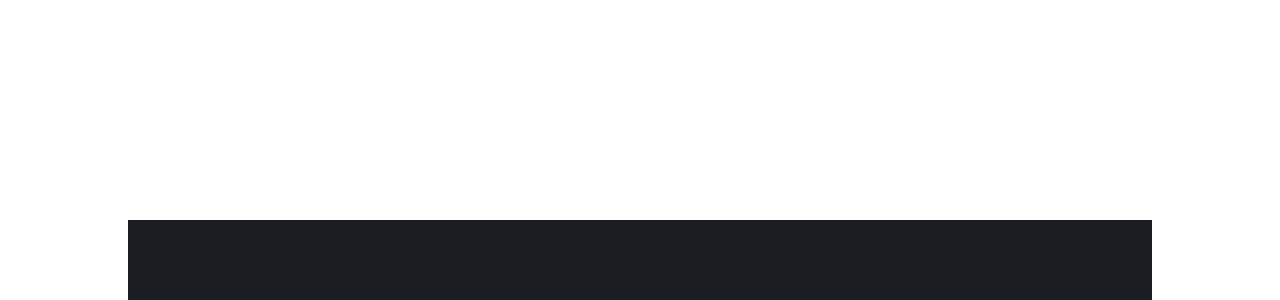
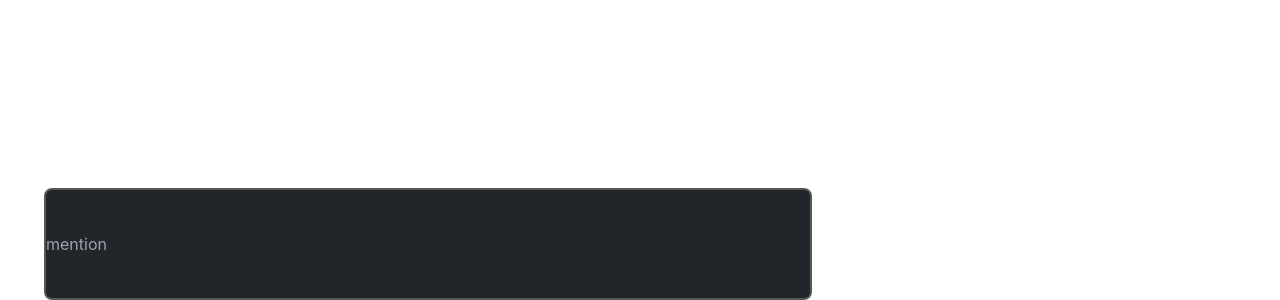
Before and after one commit to pran01/smack, a React (Create React App) app: page / in a window 1280 px wide. Shown: the part 500-800 px from the top of the page. Built offline with nearby package versions, Linux system fonts and the light colour scheme.

Commit message:
added debounce function

```diff
--- a/package.json
+++ b/package.json
@@ -13,6 +13,7 @@
     "@types/react-dom": "^18.0.10",
     "email-js": "^2.0.2",
     "firebase": "^9.17.1",
+    "lodash.debounce": "^4.0.8",
     "react": "^18.2.0",
     "react-dom": "^18.2.0",
     "react-query": "^3.39.3",
@@ -45,5 +46,8 @@
       "last 1 firefox version",
       "last 1 safari version"
     ]
+  },
+  "devDependencies": {
+    "@types/lodash.debounce": "^4.0.7"
   }
 }
--- a/src/App.tsx
+++ b/src/App.tsx
@@ -9,6 +9,7 @@
 import AuthFirebase from "./components/AuthFirebase";
 import TempMessage from "./components/TempMessage";
 import { QueryClient, QueryClientProvider } from "react-query";
+import TextBox from "./components/TextBox";
 
 function App() {
   const queryClient = new QueryClient();
@@ -18,7 +19,8 @@
         {/* <UserList/>
       <ChatPage/> */}
         {/* <SignIn /> */}
-        <TempMessage />
+        {/* <TempMessage />  */}
+        <TextBox />
       </div>
     </QueryClientProvider>
   );
--- a/src/components/TextBox.tsx
+++ b/src/components/TextBox.tsx
@@ -1,5 +1,8 @@
 import React, { useState } from 'react';
 import UserMention from './UserMention';
+import { debounce } from 'lodash';
+
+
 
 interface User {
   name: string;
@@ -49,9 +52,8 @@
     const [inputValue, setInputValue] = useState('');
     const [filteredData, setFilteredData] = useState<User[]>([]);
 
-    const handleInputChange = (event: React.ChangeEvent<HTMLInputElement>) => {
-      const value = event.target.value;
-      setInputValue(value);
+    // Wrap handleInputChange function with debounce
+    const delayedFilter = debounce((value: string) => {
 
     // Filter the data based on the user input
     if (value.startsWith('@')) {
@@ -66,8 +68,13 @@
     } else {
       setFilteredData([]);
     }
+  }, 1000); // Wait for 1 second before invoking the function
+
+  const handleInputChange = (event: React.ChangeEvent<HTMLInputElement>) => {
+    const value = event.target.value;
+    setInputValue(value);
+    delayedFilter(value);
   };
-
     const handleNameClick = (name: string) => {
       setInputValue(`@${name}`);
       setFilteredData([]);
@@ -75,15 +82,9 @@
 
     return (
       <div className='w-full relative'>
-        <input
-          type='text'
-          className='h-28 w-3/5 border-solid border-2 border-[#565856] bg-[#222529] text-[#D1D2D3] rounded-lg mt-11 mx-11'
-          placeholder='mention'
-          value={inputValue}
-          onChange={handleInputChange}
-        />
+
         {filteredData.length > 0 && (
-          <ul className='bg-[#222529] border-solid border-2 border-[#565856] w-2/6 mb-4 mx-11 py-2 rounded-md shadow-md absolute top-32 left-0'>
+          <ul className='bg-[#222529] border-solid border-2 border-[#565856] w-2/6 mb-4 mx-11 py-2 rounded-md shadow-md absolute bottom-14  left-0'>
             {filteredData.map((user) => (
               <li key={user.name} className='px-4 py-2 hover:bg-[#1264A3] text-[#D1D2D3] font-bold text-md'>
                 <UserMention
@@ -94,10 +95,15 @@
             ))}
           </ul>
         )}
+        <input
+          type='text'
+          className='h-28 w-3/5 border-solid border-2 border-[#565856] bg-[#222529] text-[#D1D2D3] rounded-lg mt-11 mx-11'
+          placeholder='mention'
+          value={inputValue}
+          onChange={handleInputChange}
+        />
       </div>
     );
   }
 
-
-
   export default TextBox;
```
Also changed, not shown: 1 other file (tests, documents, lock files or other folders). Lines whose indentation alone changed are shown as unchanged.
